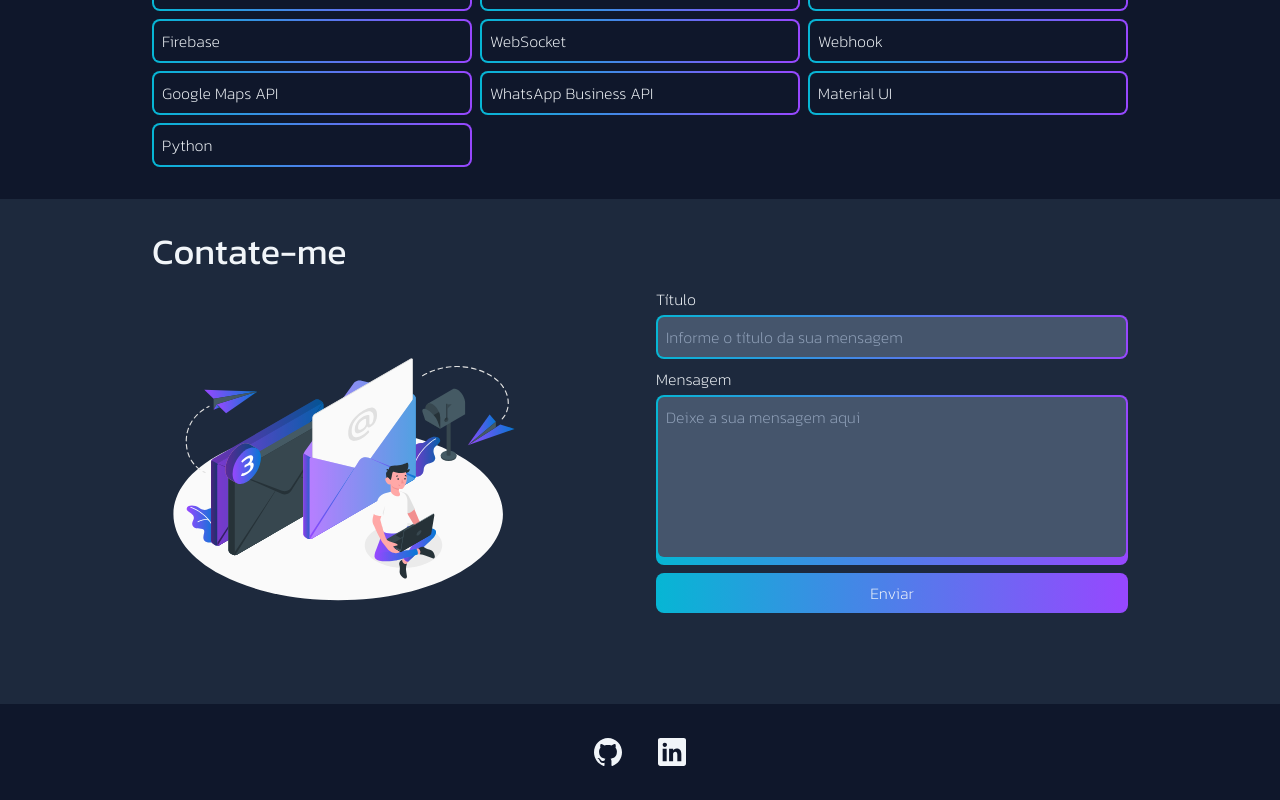
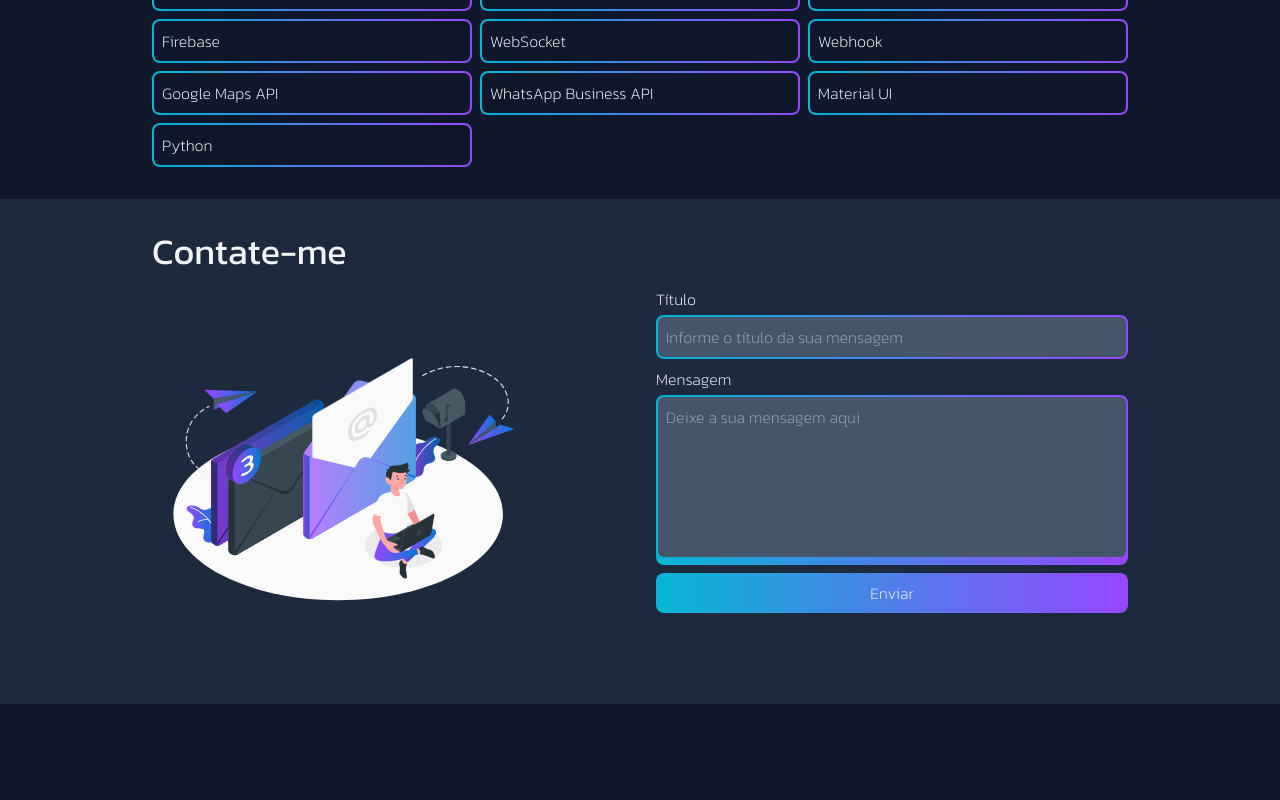
Before and after one commit to matheuspbmarques/portfolio, a Next.js app: page / in a window 1280 px wide. Shown: the part 3217-4017 px from the top of the page. After the commit the page ends 3921 px from the top, so only its background shows below. Built offline with nearby package versions, Linux system fonts and the light colour scheme.

Commit message:
ref: remove footer

```diff
--- a/components/sections/Footer.tsx
+++ /dev/null
@@ -1,23 +0,0 @@
-import Link from "next/link";
-import Icons from "../ui/Icons";
-import socialMediaList from "@/configs/socialMediaList";
-
-interface FooterProps {
-  id?: string;
-}
-
-export default function Footer({ id }: FooterProps) {
-  const renderSocialMedia = socialMediaList.map((socialMedia, i) => {
-    return (
-      <Link key={i} href={socialMedia.url}>
-        <Icons name={socialMedia.icon} />
-      </Link>
-    );
-  });
-
-  return (
-    <section id={id} className="flex justify-center gap-8 py-8">
-      {renderSocialMedia}
-    </section>
-  );
-}
--- a/configs/sectionsList.ts
+++ b/configs/sectionsList.ts
@@ -2,7 +2,6 @@ import About from "@/components/sections/About";
 import Projects from "@/components/sections/Projects";
 import Technologies from "@/components/sections/Technologies";
 import Contact from "@/components/sections/Contact";
-import Footer from "@/components/sections/Footer";
 
 interface SelectionListProps {
   nameInHeader?: string;
@@ -35,9 +34,6 @@ const sectionsList: Array<SelectionListProps> = [
     sectionId: "contact",
     sectionComponent: Contact,
   },
-  {
-    sectionComponent: Footer,
-  },
 ];
 
 export default sectionsList;
```
